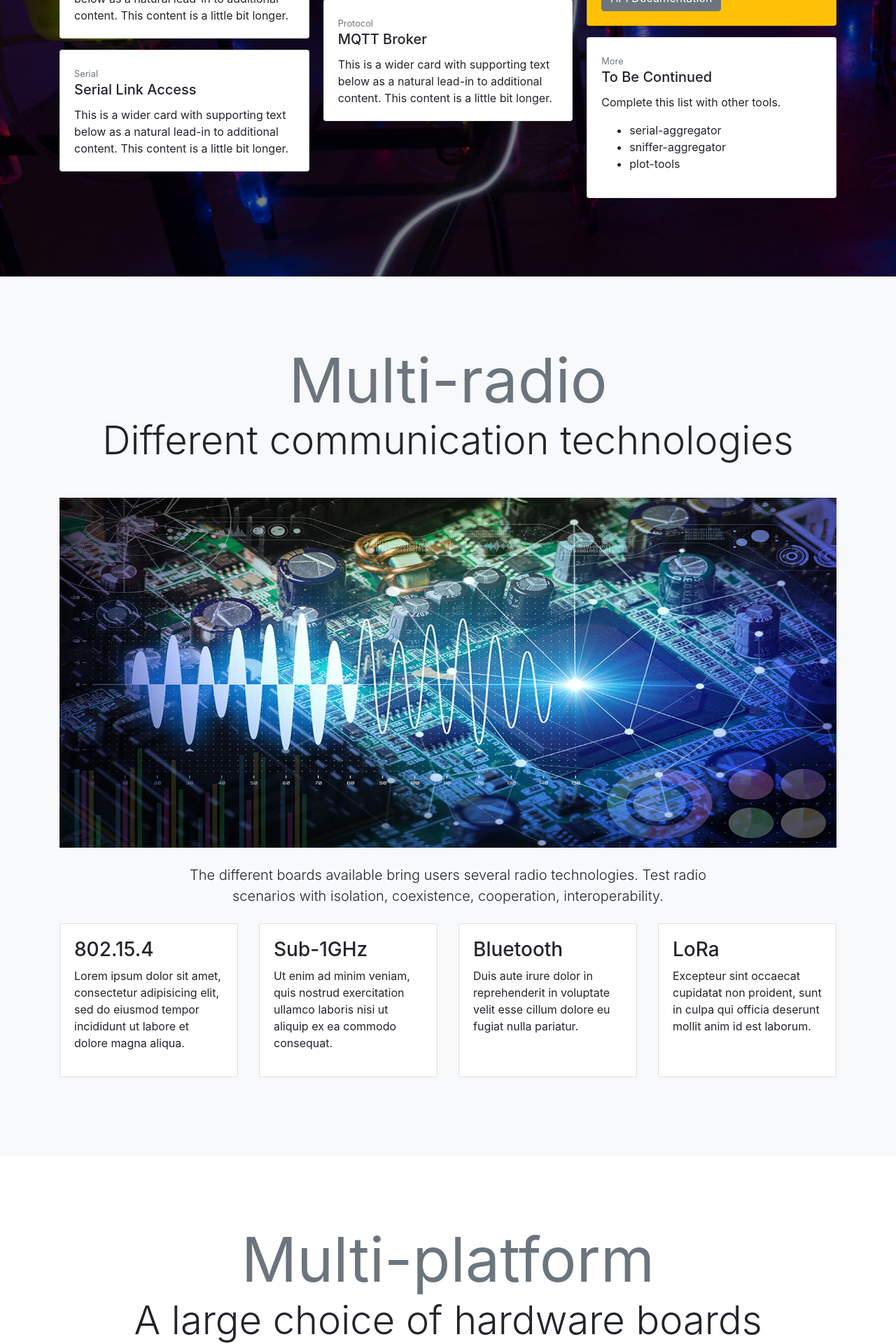
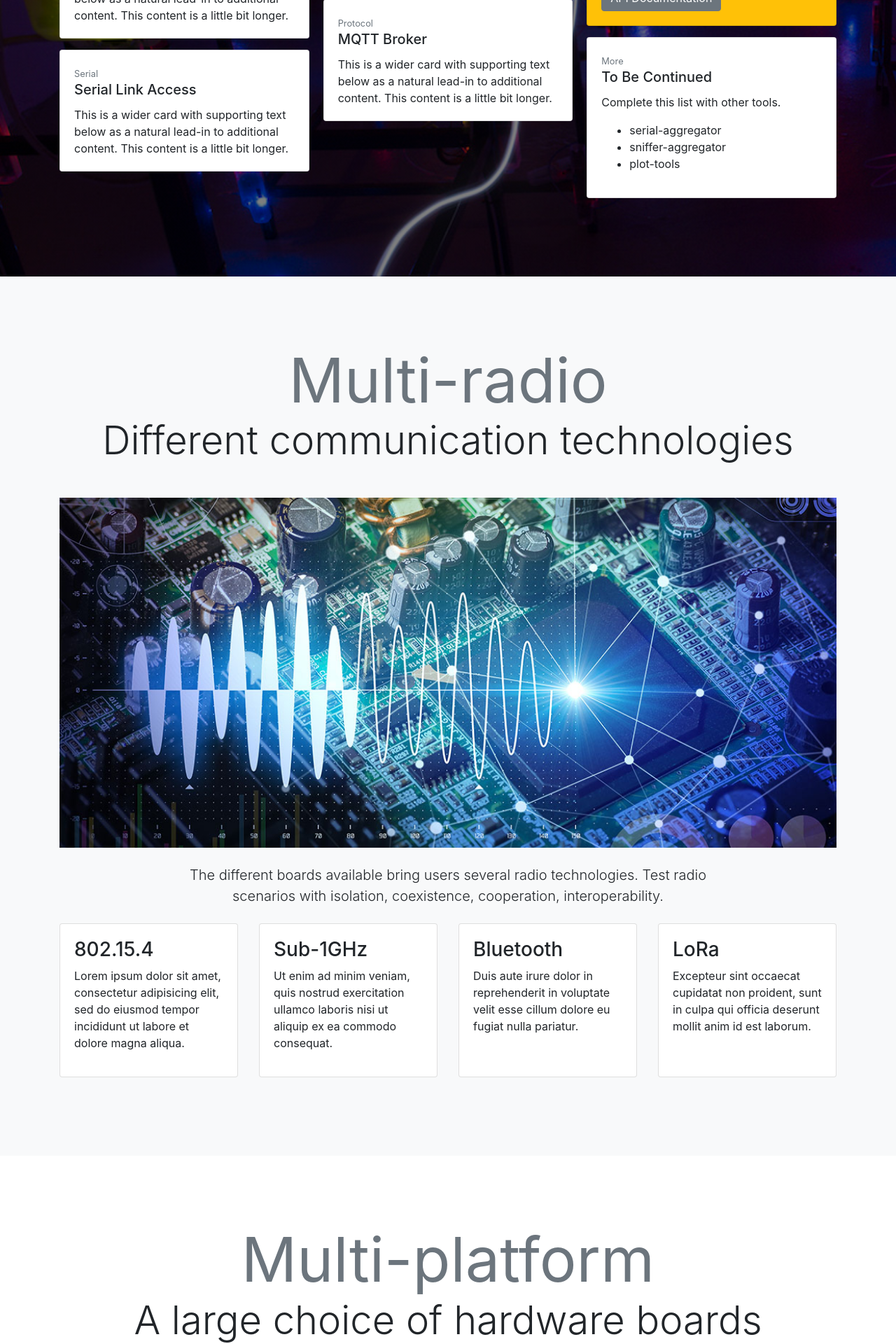
Before and after one commit to iot-lab/iot-lab.github.io, a Jekyll site: the page built from index.html, in a window 1280 px wide. Shown: the part 2400-4320 px from the top of the page at 70% size. Built offline with Jekyll 4.4.1, drawn with Linux system fonts in a browser that asks for light colours.

Commit message:
home: radio image ratio
Respect image ratio and set a max-height on large viewport

```diff
--- a/index.html
+++ b/index.html
@@ -131,7 +131,7 @@
             <h1 class="display-2 text-muted text-center mb-0"><strong>Multi-radio</strong></h1>
             <h1 class="display-4 text-center mt-0">Different communication technologies</h1>
         </div>
-        <img class="w-100" src="{{ '/assets/images/' | relative_url }}multi-radio.jpg" alt="" height="500">
+        <img class="img-fluid" style="width: 100%; max-height: 500px; object-fit: cover;" src="{{ '/assets/images/' | relative_url }}multi-radio.jpg">
         <p class="my-4 lead text-center mx-auto w-75">The different boards available bring users several radio technologies. Test radio scenarios with isolation, coexistence, cooperation, interoperability.</p>
         <div class="row row-cols-1 row-cols-sm-2 row-cols-lg-4">
             <div class="col mb-3">
```
